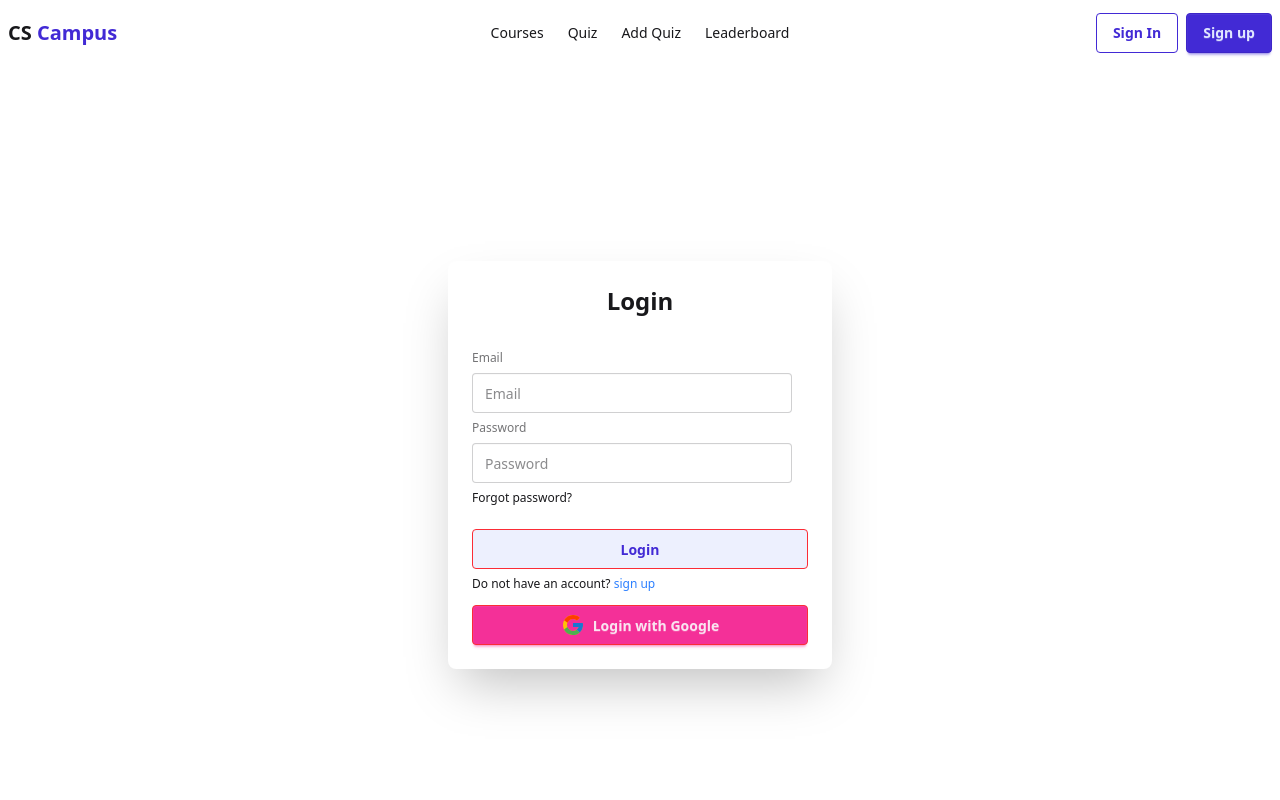
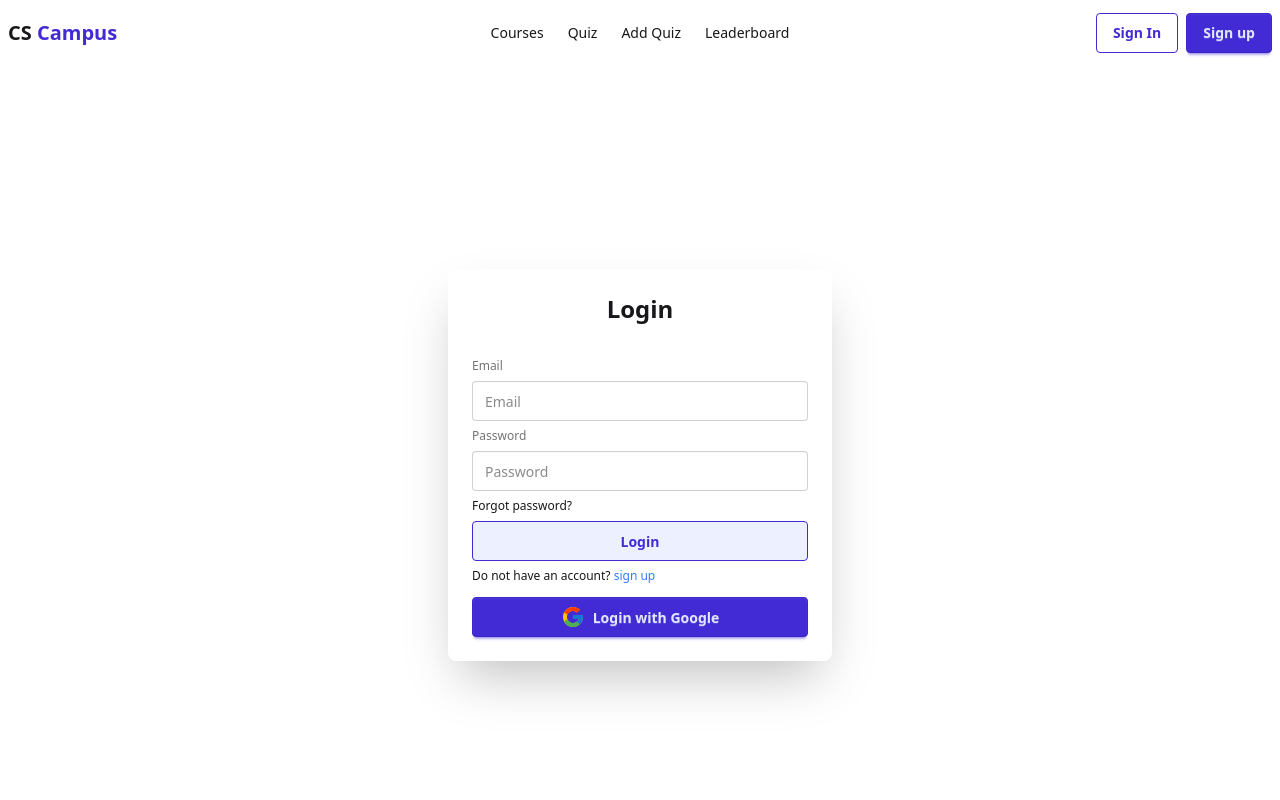
Before and after one commit to ashiqur0/cs-campus, a Next.js app: page /login in a window 1280 px wide. Shown: the top 800 px of the page. Built offline with nearby package versions, Linux system fonts and the light colour scheme; no server answers.

Commit message:
feat: update button styles in Login and Register forms for consistency

```diff
--- a/src/components/buttons/SocialLoginButtons.jsx
+++ b/src/components/buttons/SocialLoginButtons.jsx
@@ -18,7 +18,7 @@ const SocialLoginButtons = () => {
         <div className="w-full">
             {/* Google Login */}
             <button onClick={handleGoogleSignIn}
-                className="btn btn-secondary border border-red-500 w-full flex items-center gap-2">
+                className="btn btn-primary w-full flex items-center gap-2">
                 <FcGoogle size={24} />
                 <span>Login with Google</span>
             </button>
--- a/src/components/forms/LoginForm.jsx
+++ b/src/components/forms/LoginForm.jsx
@@ -35,7 +35,7 @@ const LoginForm = () => {
                 <label className="label">Email</label>
                 <input
                     type="email"
-                    className="input"
+                    className="input w-full"
                     placeholder="Email"
                     name='email'
                     required
@@ -44,14 +44,14 @@ const LoginForm = () => {
                 <label className="label">Password</label>
                 <input
                     type="password"
-                    className="input"
+                    className="input w-full"
                     placeholder="Password"
                     name='password'
                     required
                 />
                 <div><a className="link link-hover">Forgot password?</a></div>
 
-                <button type='submit' className="btn btn-soft btn-primary border border-red-500 mt-4">Login</button>
+                <button type='submit' className="btn btn-soft btn-primary border border-primary">Login</button>
 
                 <Link href={`/signup?callbackUrl=${callbackUrl}`}>Do not have an account? <span className='text-blue-500 mt-2'>sign up</span></Link>
             </fieldset>
--- a/src/components/forms/RegisterForm.jsx
+++ b/src/components/forms/RegisterForm.jsx
@@ -44,7 +44,7 @@ const RegisterForm = () => {
                 <label className="label">Full Name</label>
                 <input
                     type="text"
-                    className="input"
+                    className="input w-full"
                     placeholder="Your name"
                     name="name"
                     required
@@ -53,7 +53,7 @@ const RegisterForm = () => {
                 <label className="label">Email</label>
                 <input
                     type="email"
-                    className="input"
+                    className="input w-full"
                     placeholder="Email"
                     name='email'
                     required
@@ -62,13 +62,13 @@ const RegisterForm = () => {
                 <label className="label">Password</label>
                 <input
                     type="password"
-                    className="input"
+                    className="input w-full"
                     placeholder="Password"
                     name='password'
                     required
                 />
 
-                <button type="submit" className="btn btn-soft btn-primary border border-red-500 mt-4">Sign up</button>
+                <button type="submit" className="btn btn-soft btn-primary border border-primary mt-4">Sign up</button>
                 <Link href={'/login'}>Already have an account? <span className='text-blue-500 mt-2'>login</span></Link>
             </fieldset>
         </form>
```
